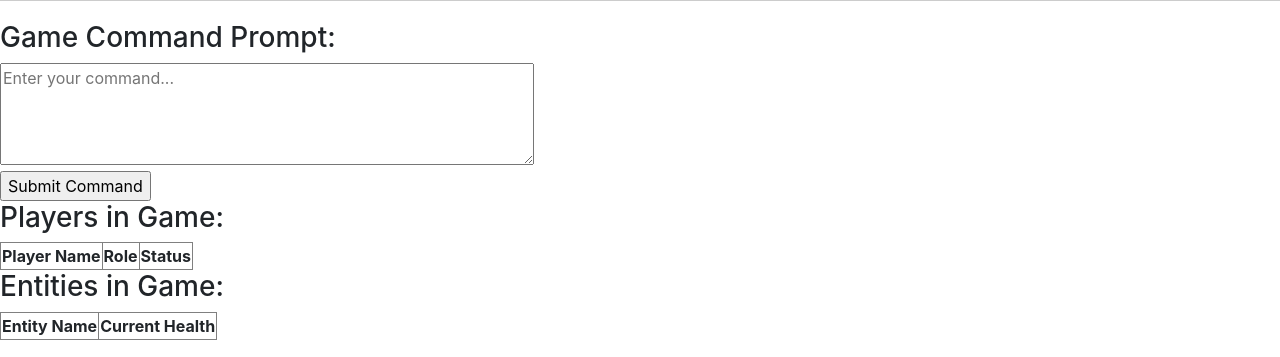
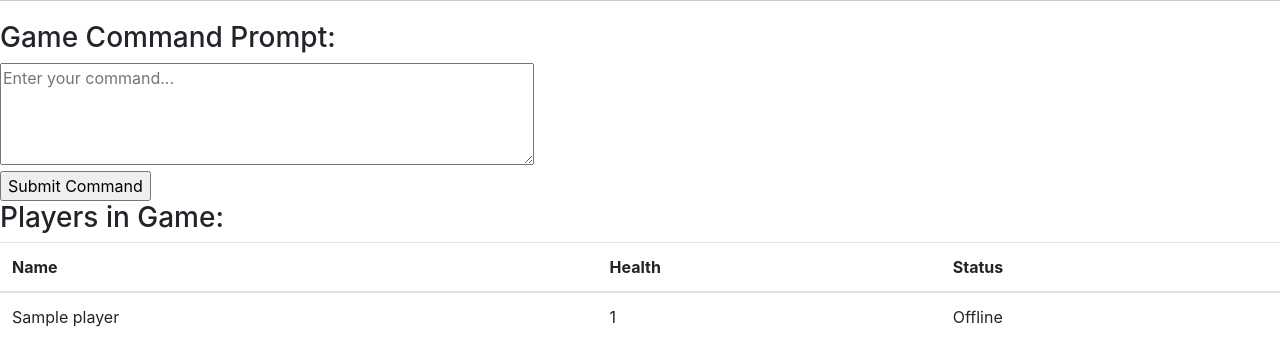
Before and after one commit to vhodgins/webRPG, a Flask app: page /game_session/1 in a window 1280 px wide. Shown: the part 483-840 px from the top of the page. Run offline with Flask 3, Linux system fonts and the light colour scheme; a user stored in the database is signed in; tables that the repository leaves empty hold one stand-in row (values such as "Sample post"); lists and menus that the app fills with data are empty; some libraries are stand-ins or nearby versions.

Commit message:
Add Player names and connectivity list

```diff
--- a/app.py
+++ b/app.py
@@ -2,7 +2,7 @@ from flask import Flask, render_template, request, redirect, url_for, flash
 from flask_login import LoginManager, login_user, login_required, logout_user, current_user
 from flask_migrate import Migrate
 from models import *
-from flask_socketio import SocketIO, send, emit, join_room
+from flask_socketio import SocketIO, send, emit, join_room, leave_room
 from flask_limiter import Limiter
 from flask_limiter.util import get_remote_address
 
@@ -86,7 +86,7 @@ def game():
             db.session.commit()
 
             # Create Gamemaster Player
-            gm_player = Player(user_id=current_user.id, game_id=new_game.id, role="Gamemaster")
+            gm_player = Player(user_id=current_user.id, game_id=new_game.id, name="Gamemaster", role="Gamemaster")
             db.session.add(gm_player)
             db.session.commit()
 
@@ -95,6 +95,7 @@ def game():
         elif 'join_game' in request.form:
             game_id = request.form['game_id']
             game_password = request.form['game_password']
+            player_name = request.form['player_name']
             game = Game.query.get(game_id)
 
             if game and game.check_password(game_password):
@@ -102,7 +103,7 @@ def game():
                 existing_player = Player.query.filter_by(user_id=current_user.id, game_id=game.id).first()
 
                 if not existing_player:
-                    new_player = Player(user_id=current_user.id, game_id=game.id, role="Adventurer")
+                    new_player = Player(user_id=current_user.id, game_id=game.id, role="Adventurer", name=player_name)
                     db.session.add(new_player)
                     db.session.commit()
 
@@ -119,6 +120,9 @@ def game():
 
 
 
+
+
+
 @app.route('/game_session/<int:game_id>', methods=['GET', 'POST'])
 @login_required
 def game_session(game_id):
@@ -130,6 +134,7 @@ def game_session(game_id):
 
     # Check if the current user is a part of this game
     player = Player.query.filter_by(user_id=current_user.id, game_id=game.id).first()
+    players = Player.query.filter_by(game_id=game.id).all()
     if not player:
         flash('You are not a part of this game.', 'warning')
         return redirect(url_for('game'))
@@ -145,7 +150,7 @@ def game_session(game_id):
     n = 10  # or however many messages you want
     messages = GameMessage.query.filter_by(game_id=game.id).order_by(GameMessage.timestamp.desc()).limit(n).all()
 
-    return render_template('game_session.html', game=game, player=player, messages=messages)
+    return render_template('game_session.html', game=game, player=player, messages=messages, players=players)
 
 
 @limiter.limit("1 per 3 seconds")
@@ -166,6 +171,14 @@ def handle_message(data):
 def on_join(data):
     room = "game_" + data['game_id']
     join_room(room)
+    emit('player_online', {'player_id': current_user.id}, room=room)
+
+@socketio.on('leave')
+def on_leave(data):
+    room = "game_" + data['game_id']
+    leave_room(room)
+    emit('player_offline', {'player_id': current_user.id}, room=room)
+
 
 
 ### Run App ###
--- a/templates/game.html
+++ b/templates/game.html
@@ -23,6 +23,10 @@
         <div class="col-md-6">
             <h3>Join a Game</h3>
             <form action="/game" method="post" class="mb-4">
+                <div class="form-group">
+                    <label for="player_name">Player Name:</label>
+                    <input type="text" name="player_name" class="form-control" required placeholder="Enter your player name">
+                </div>
                 <div class="form-group">
                     <label for="game_id">Game ID:</label>
                     <input type="number" name="game_id" class="form-control" required>
--- a/templates/game_session.html
+++ b/templates/game_session.html
@@ -32,43 +32,28 @@
 </form>
 
 
+
 <h3>Players in Game:</h3>
-<table border="1">
+<table class="table">
     <thead>
         <tr>
-            <th>Player Name</th>
-            <th>Role</th>
+            <th>Name</th>
+            <th>Health</th>
             <th>Status</th>
         </tr>
     </thead>
     <tbody>
         {% for p in players %}
         <tr>
-            <td>{{ p.user.username }}</td>
-            <td>{{ p.role }}</td>
-            <td class="player-status" data-player-id="{{ p.id }}">Disconnected</td>  <!-- Default state -->
+            <td>{{ p.name }}</td>
+            <td>{{ p.health }}</td>
+            <td id="status_{{ p.id }}">Offline</td> <!-- Default to offline, will update via Socket.IO -->
         </tr>
         {% endfor %}
     </tbody>
 </table>
 
-<h3>Entities in Game:</h3>
-<table border="1">
-    <thead>
-        <tr>
-            <th>Entity Name</th>
-            <th>Current Health</th>
-        </tr>
-    </thead>
-    <tbody>
-        {% for entity_instance in entity_instances %}
-        <tr>
-            <td>{{ entity_instance.base_entity.name }}</td>
-            <td>{{ entity_instance.current_health }}</td>
-        </tr>
-        {% endfor %}
-    </tbody>
-</table>
+
 
 <!-- Include Socket.IO JavaScript -->
 <script src="https://cdnjs.cloudflare.com/ajax/libs/socket.io/4.0.1/socket.io.js"></script>
@@ -133,21 +118,16 @@ socket.on('new_message', function(data) {
     typeCharacter();
 });
 
-    // When a player connects
-    socket.on('player_connected', function(data) {
-        var statusElement = document.querySelector('.player-status[data-player-id="' + data.player_id + '"]');
-        if (statusElement) {
-            statusElement.textContent = 'Connected';
-        }
-    });
+// ... existing code ...
 
-    // When a player disconnects
-    socket.on('player_disconnected', function(data) {
-        var statusElement = document.querySelector('.player-status[data-player-id="' + data.player_id + '"]');
-        if (statusElement) {
-            statusElement.textContent = 'Disconnected';
-        }
-    });
+socket.on('player_online', function(data) {
+    document.getElementById("status_" + data.player_id).innerText = "Online";
+});
+
+socket.on('player_offline', function(data) {
+    document.getElementById("status_" + data.player_id).innerText = "Offline";
+});
+
 
 </script>
 
```
